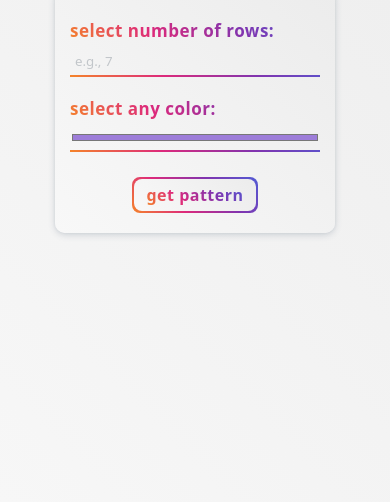
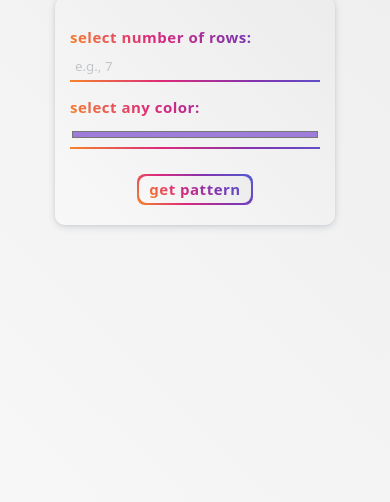
Before and after one commit to hazbiin/illuminating-pattern, a plain HTML site: page index.html in a window 390 px wide. Shown: the part 342-844 px from the top of the page. Drawn offline with nearby package versions, Linux system fonts and the light colour scheme.

Commit message:
adjusted padding and font size in mobile view

```diff
--- a/script.js
+++ b/script.js
@@ -39,7 +39,6 @@ rowInput.addEventListener("input", () => {
 
     if(rowInputValue < parseInt(rowInput.min)){
         rowInputValue = parseInt(rowInput.min);
-        rowInput.value = rowInputValue;
 
         errorMessage.classList.add('show');
         errorText.innerText = `min row limit is ${rowInputValue}`;
--- a/style.css
+++ b/style.css
@@ -50,7 +50,6 @@ html.dark .ball{
 html.dark .illuminate-ball{
     box-shadow: var(--illuminate-ball-box-shadow);
 }
-
 .all-contents-container{
     background: var(--light-background-gradient);
     width: 100vw;
@@ -123,11 +122,11 @@ h3{
     flex-direction: column;
     align-items: flex-start;
     justify-content: center;
-    gap: 20px;
+    gap: 15px;
     margin-bottom: 25px;
 }
 .input-label{
-    font-size: 17px;
+    font-size: 15px;
     font-weight: 600;
     letter-spacing: 0.5px;
     color: transparent;
@@ -203,13 +202,13 @@ h3{
     position: relative;
     display: inline-block;
     font-weight: 600;
-    font-size: 16px;
-    line-height: 16px;
+    font-size: 15px;
+    line-height: 15px;
     text-align: center;
     text-transform: lowercase;
     letter-spacing: 0.5px;
     cursor: pointer;
-    padding: 10px 14px;
+    padding: 8px 12px;
     border: none;
     border-radius: 8px;
     background: var(--primary-gradient);
@@ -244,7 +243,7 @@ h3{
 }
 
 .pyramid-page .page-content {
-    padding: 25px 15px;
+    padding:  15px;
 }
 .pyramid-page .show-input-container{
     margin-bottom: unset;
@@ -260,7 +259,6 @@ h3{
     margin-top: 15px;
     padding: 15px;
 }
-
 .extra-settings-btn-container{
     position: absolute;
     top: 20px;
```
